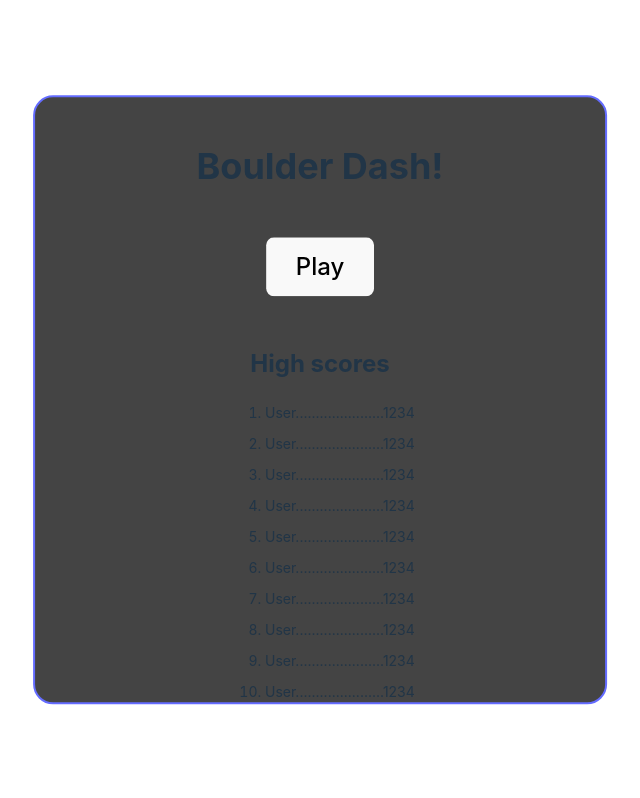
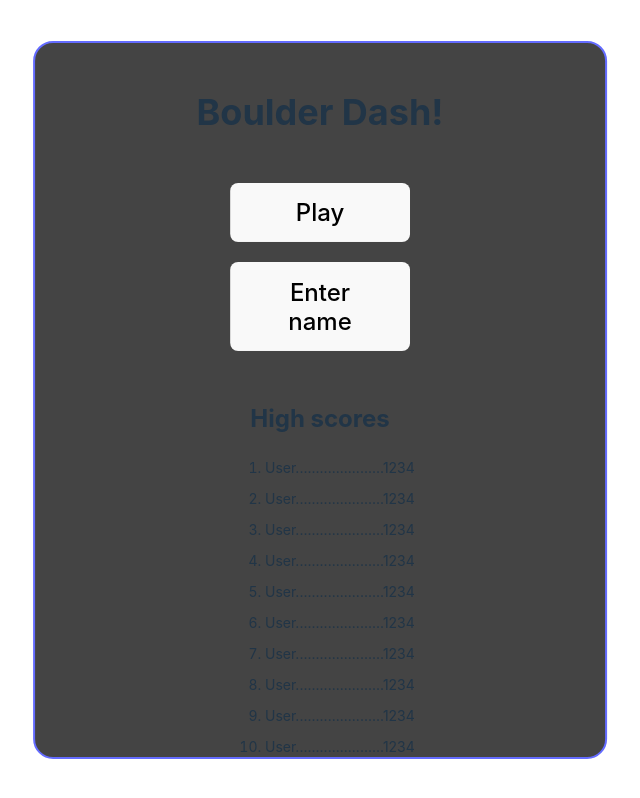
Before and after one commit to johsve-source/Lexicon-Boulder-Dash, a React (Vite) app: page / in a window 1280 px wide. Shown: the whole page, without its empty margins (320-960 px from the left). Built offline with nearby package versions, Linux system fonts and the light colour scheme.

Commit message:
added button

```diff
--- a/src/Game.tsx
+++ b/src/Game.tsx
@@ -187,6 +187,7 @@ export function Game() {
         <StartMenu
           onPlayClick={handlePlayClick}
           highscores={highscoreTestData}
+
         />
       ) : (
         <div
--- a/src/components/StartMenu.css
+++ b/src/components/StartMenu.css
@@ -18,6 +18,7 @@
 
 .startMenu button {
   font-size: 24px;
+  width: 180px;
 }
 
 .startMenu h2 {
@@ -39,3 +40,15 @@
   margin-bottom: 10px;
   max-width: min-content;
 }
+
+.buttons {
+  display: flex;
+  flex-direction: column;
+  width: 100%;
+  justify-content: center;
+  align-items: center;
+}
+
+.name-button {
+  margin-top: 20px;
+}
--- a/src/components/StartMenu.tsx
+++ b/src/components/StartMenu.tsx
@@ -17,9 +17,10 @@ export function StartMenu({ onPlayClick, highscores }: IStartMenuProps) {
   return (
     <div className="startMenu">
       <h1>Boulder Dash!</h1>
-
+      <div className='buttons'>
       <button onClick={onPlayClick}>Play</button>
-
+      <button className='name-button'>Enter name</button>
+      </div>
       <h2>High scores</h2>
 
       {highscores.length < 1 ? (
```
